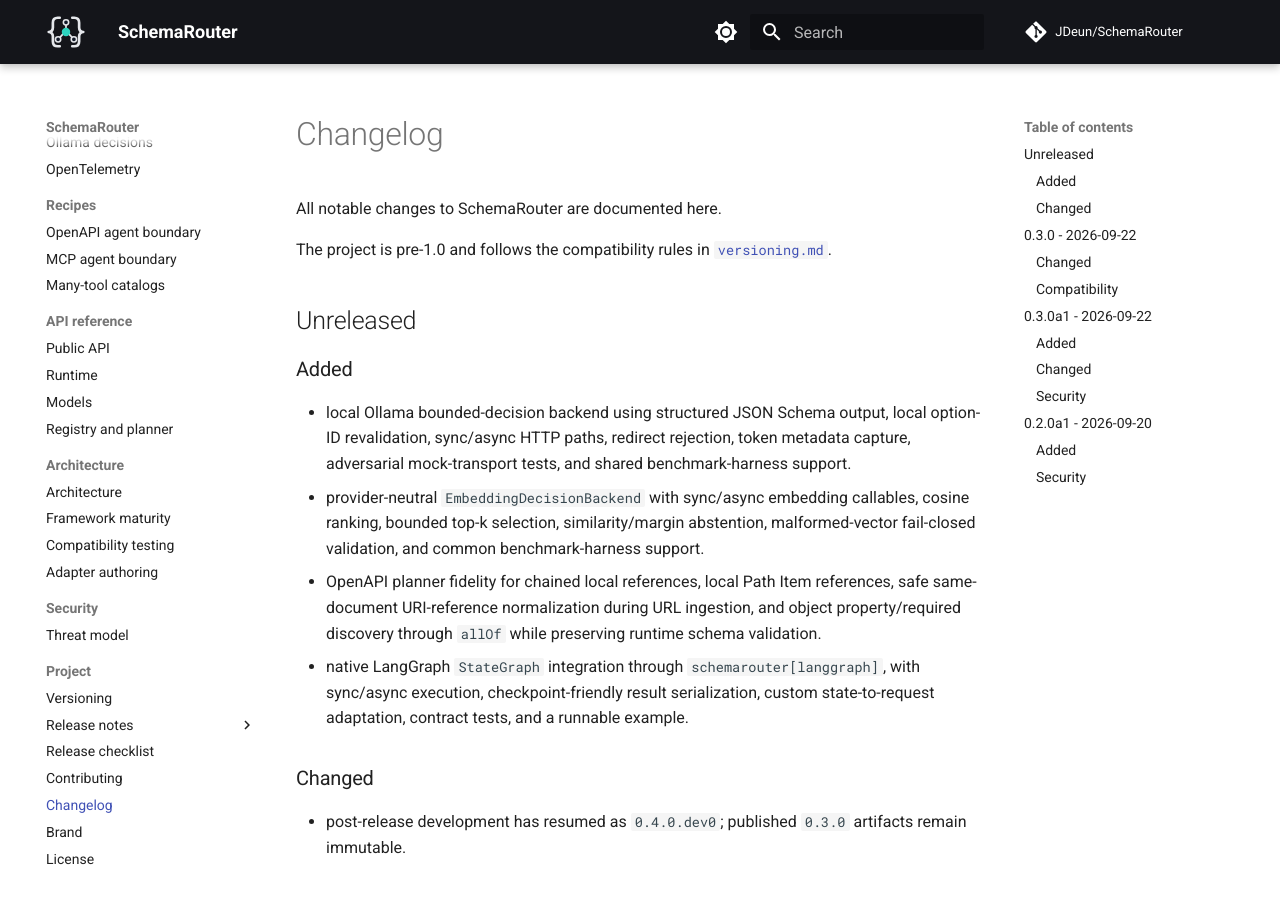
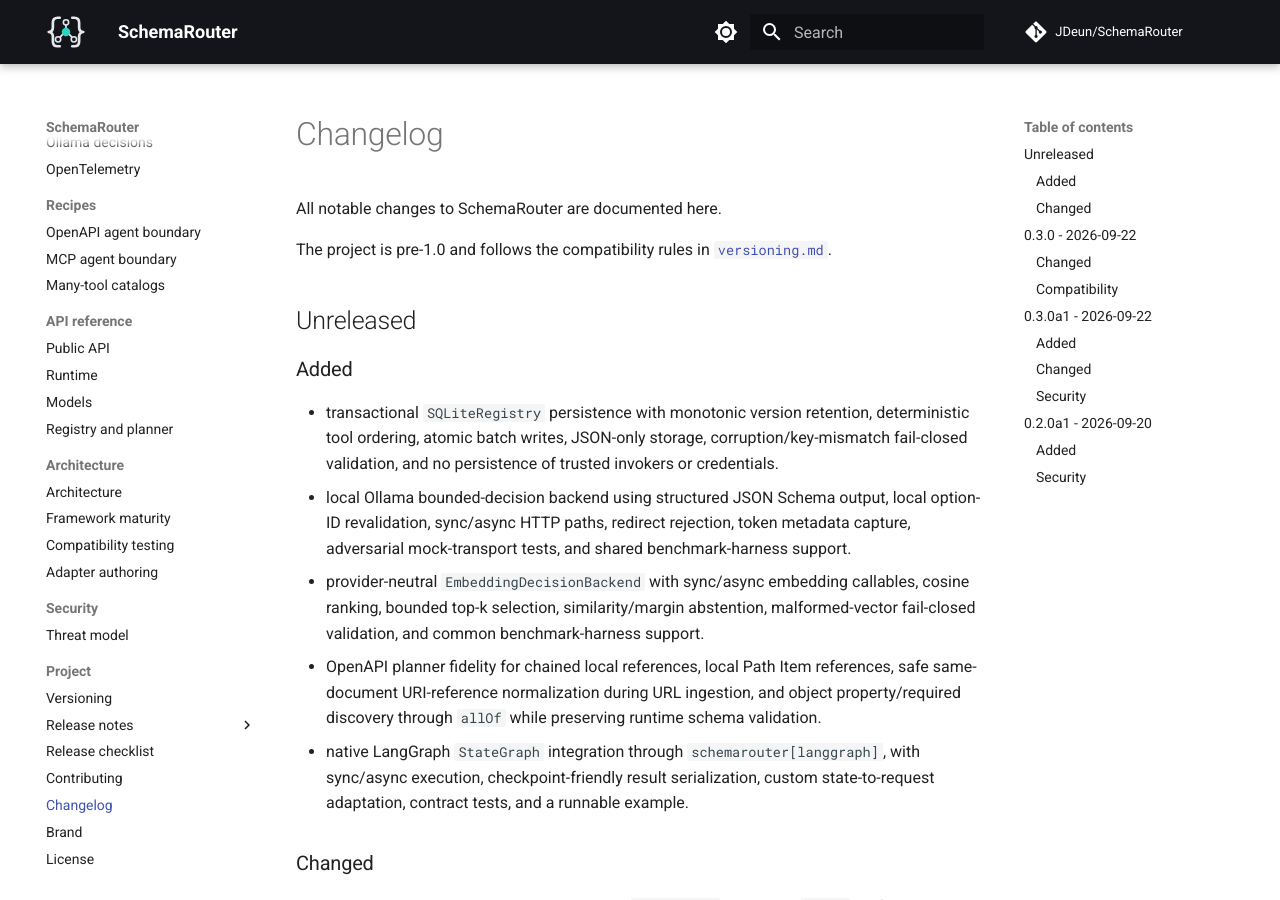
Before and after one commit to JDeun/SchemaRouter, an MkDocs documentation site: the page built from docs/changelog.md, in a window 1280 px wide and 900 px high. Built offline with MkDocs 1.6.1 and Material for MkDocs 9.7.7, drawn with Linux system fonts in a browser that asks for light colours; comment, search, counter and statistics services are not loaded.

Commit message:
docs: record SQLite registry

```diff
--- a/docs/changelog.md
+++ b/docs/changelog.md
@@ -9,6 +9,9 @@
 
 ### Added
 
+- transactional `SQLiteRegistry` persistence with monotonic version retention, deterministic tool
+  ordering, atomic batch writes, JSON-only storage, corruption/key-mismatch fail-closed validation,
+  and no persistence of trusted invokers or credentials.
 - local Ollama bounded-decision backend using structured JSON Schema output, local option-ID
   revalidation, sync/async HTTP paths, redirect rejection, token metadata capture, adversarial
   mock-transport tests, and shared benchmark-harness support.
```
